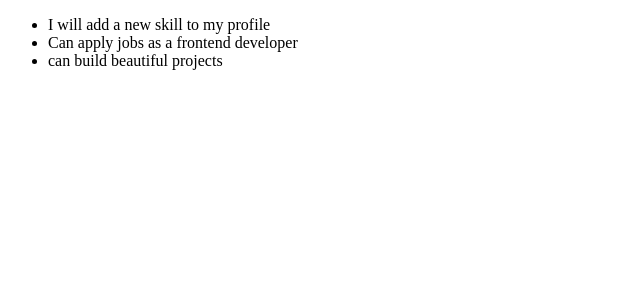
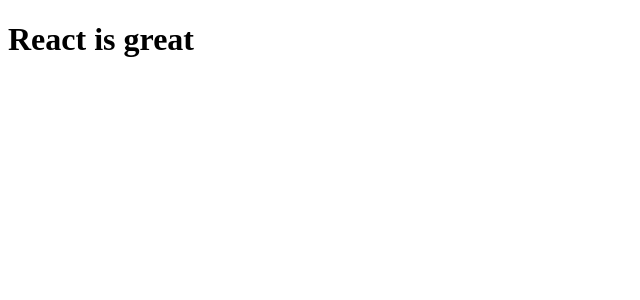
Before and after one commit to HarikaPenukonda/react-projects-prep, a React (Vite) app: page / in a window 1280 px wide. Shown: the top 300 px of the page, without its empty margins (0-640 px from the left). Built offline with nearby package versions, Linux system fonts and the light colour scheme.

Commit message:
Challenge : React is composable

```diff
--- a/src/main.jsx
+++ b/src/main.jsx
@@ -1,9 +1,11 @@
 import reactDOM from "react-dom/client"
 
+function MainContent(){
+  return(
+    <h1>React is great</h1>
+  )
+}
+
 reactDOM.createRoot(document.getElementById('root')).render(
-  <ul>
-    <li>I will add a new skill to my profile</li>
-    <li>Can apply jobs as a frontend developer</li>
-    <li>can build beautiful projects</li>
-  </ul>
+  <MainContent/>
 )
```
